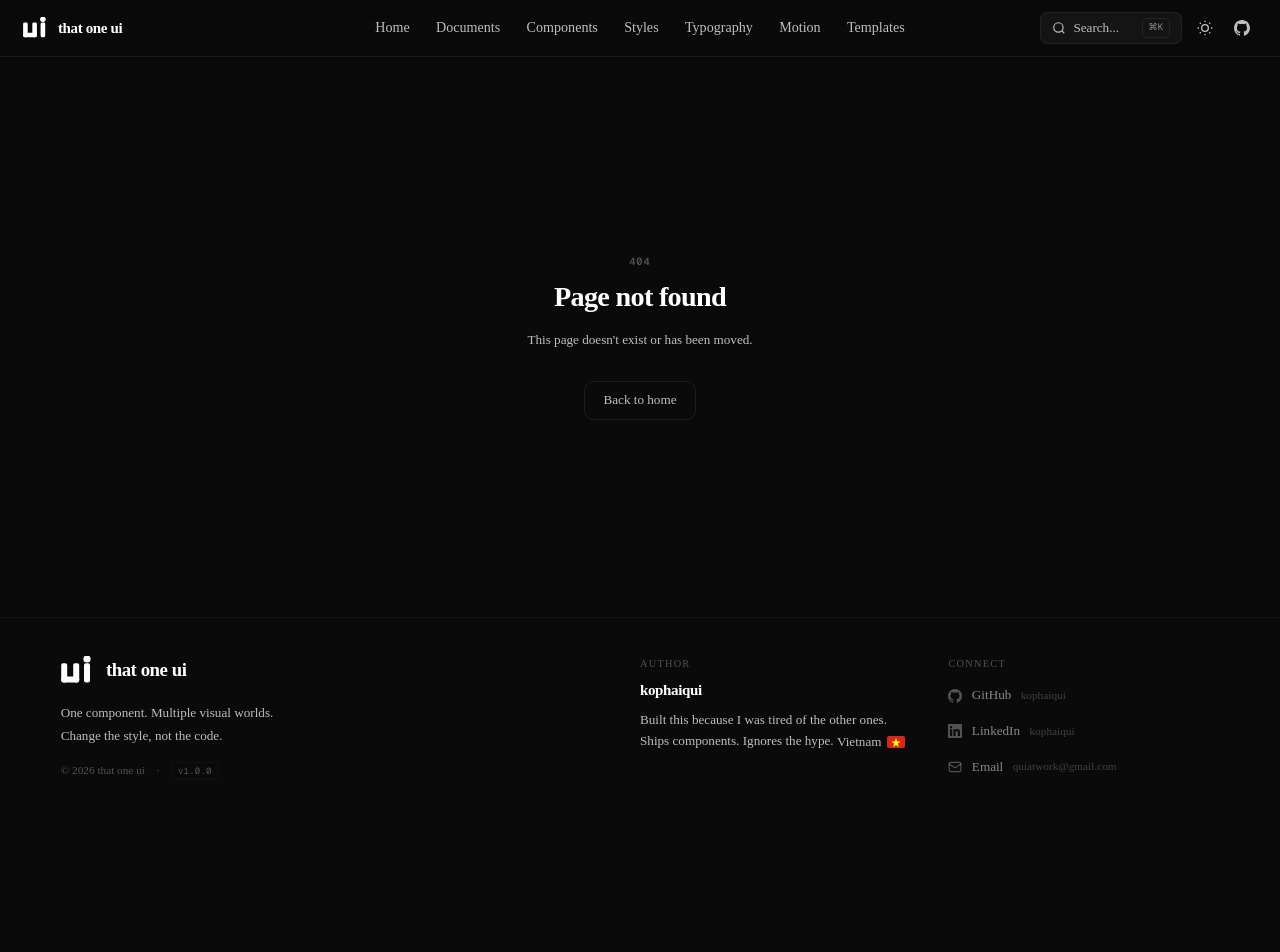
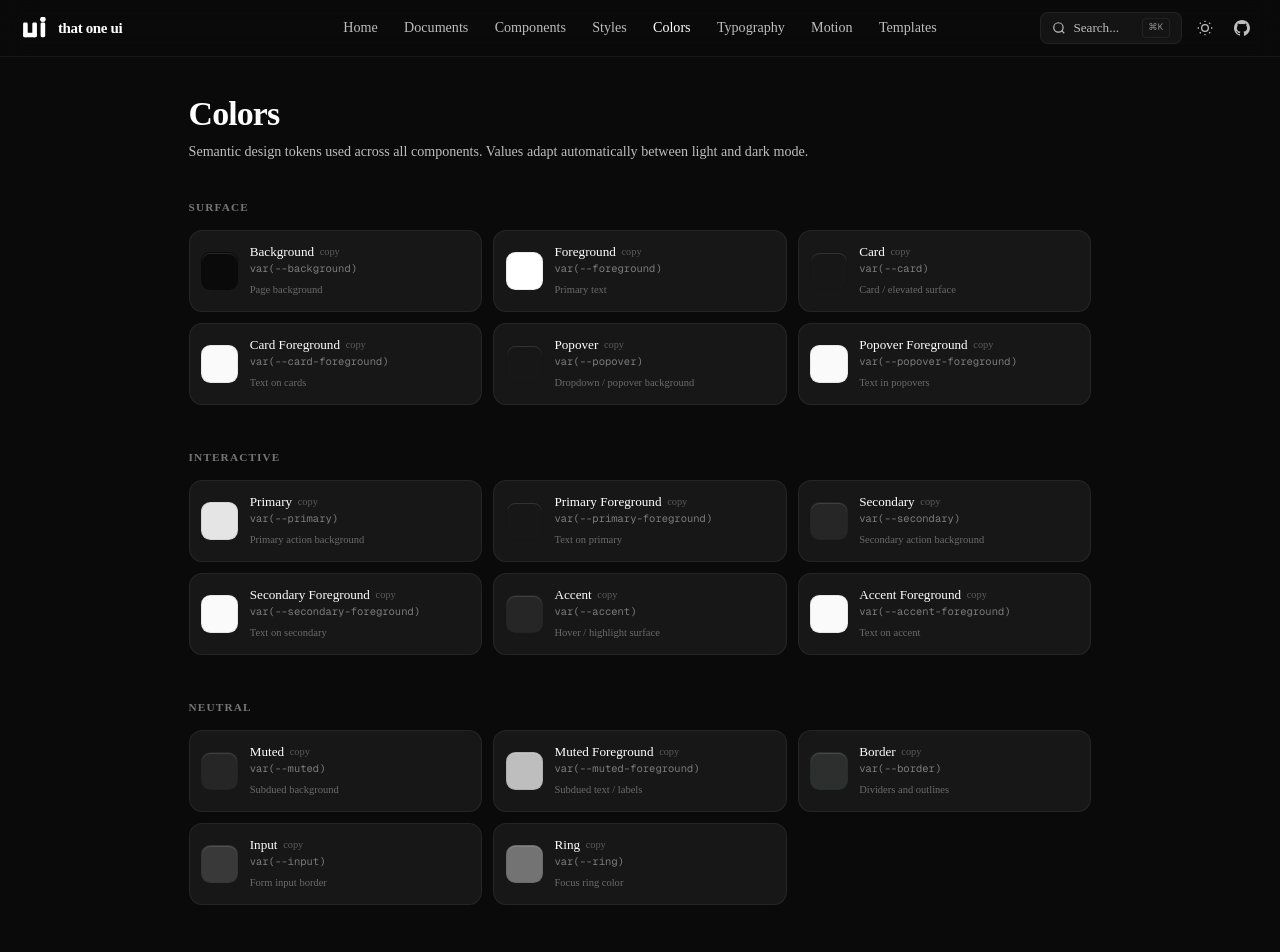
Before and after one commit to kophaiqui/ui-store, a Next.js app: page /colors in a window 1280 px wide. Before the commit this address had no page. Shown: the top 952 px of the page. Before the commit the page ends 822 px from the top, so only its background shows below. Built offline with nearby package versions, Linux system fonts and the light colour scheme.

Commit message:
feat(ui): add analytics, colors page, and glass style redesign
- add Vercel Analytics for page view tracking
- add Colors page and ColorSwatch component
- add Colors link to header navigation
- redesign glass button style: gradient fills, backdrop-blur-md, outer glows

```diff
--- /dev/null
+++ b/app/colors/page.tsx
@@ -0,0 +1,86 @@
+import type { Metadata } from "next";
+import { ColorSwatch } from "@/components/shared/ColorSwatch";
+
+export const metadata: Metadata = { title: "Colors" };
+
+type Token = { var: string; label: string; description: string };
+type Group = { title: string; tokens: Token[] };
+
+const GROUPS: Group[] = [
+  {
+    title: "Surface",
+    tokens: [
+      { var: "--background",        label: "Background",        description: "Page background" },
+      { var: "--foreground",        label: "Foreground",        description: "Primary text" },
+      { var: "--card",              label: "Card",              description: "Card / elevated surface" },
+      { var: "--card-foreground",   label: "Card Foreground",   description: "Text on cards" },
+      { var: "--popover",           label: "Popover",           description: "Dropdown / popover background" },
+      { var: "--popover-foreground",label: "Popover Foreground",description: "Text in popovers" },
+    ],
+  },
+  {
+    title: "Interactive",
+    tokens: [
+      { var: "--primary",             label: "Primary",             description: "Primary action background" },
+      { var: "--primary-foreground",  label: "Primary Foreground",  description: "Text on primary" },
+      { var: "--secondary",           label: "Secondary",           description: "Secondary action background" },
+      { var: "--secondary-foreground",label: "Secondary Foreground",description: "Text on secondary" },
+      { var: "--accent",              label: "Accent",              description: "Hover / highlight surface" },
+      { var: "--accent-foreground",   label: "Accent Foreground",   description: "Text on accent" },
+    ],
+  },
+  {
+    title: "Neutral",
+    tokens: [
+      { var: "--muted",            label: "Muted",            description: "Subdued background" },
+      { var: "--muted-foreground", label: "Muted Foreground", description: "Subdued text / labels" },
+      { var: "--border",           label: "Border",           description: "Dividers and outlines" },
+      { var: "--input",            label: "Input",            description: "Form input border" },
+      { var: "--ring",             label: "Ring",             description: "Focus ring color" },
+    ],
+  },
+  {
+    title: "Feedback",
+    tokens: [
+      { var: "--destructive", label: "Destructive", description: "Error / danger actions" },
+    ],
+  },
+  {
+    title: "Charts",
+    tokens: [
+      { var: "--chart-1", label: "Chart 1", description: "Primary chart series" },
+      { var: "--chart-2", label: "Chart 2", description: "Secondary chart series" },
+      { var: "--chart-3", label: "Chart 3", description: "Tertiary chart series" },
+      { var: "--chart-4", label: "Chart 4", description: "Quaternary chart series" },
+      { var: "--chart-5", label: "Chart 5", description: "Quinary chart series" },
+    ],
+  },
+];
+
+export default function ColorsPage() {
+  return (
+    <div className="mx-auto max-w-5xl px-8 py-10">
+      <div className="mb-10">
+        <h1 className="mb-2 text-4xl font-bold tracking-tight">Colors</h1>
+        <p className="text-[0.9375rem] leading-relaxed text-muted-foreground">
+          Semantic design tokens used across all components. Values adapt automatically between light and dark mode.
+        </p>
+      </div>
+
+      <div className="space-y-12">
+        {GROUPS.map((group) => (
+          <section key={group.title}>
+            <h2 className="mb-4 text-xs font-semibold uppercase tracking-widest text-muted-foreground/60">
+              {group.title}
+            </h2>
+            <div className="grid grid-cols-1 gap-3 sm:grid-cols-2 lg:grid-cols-3">
+              {group.tokens.map((token) => (
+                <ColorSwatch key={token.var} token={token.var} label={token.label} description={token.description} />
+              ))}
+            </div>
+          </section>
+        ))}
+      </div>
+    </div>
+  );
+}
--- a/app/layout.tsx
+++ b/app/layout.tsx
@@ -4,6 +4,7 @@ import "./globals.css";
 import { ThemeProvider } from "@/components/shared/ThemeProvider";
 import Header from "@/components/layout/Header";
 import Footer from "@/components/layout/Footer";
+import { Analytics } from "@vercel/analytics/next";
 
 const geistSans = Geist({
   variable: "--font-geist-sans",
@@ -35,6 +36,7 @@ export default function RootLayout({
           <main className="flex-1">{children}</main>
           <Footer />
         </ThemeProvider>
+        <Analytics />
       </body>
     </html>
   );
--- a/components/layout/Header.tsx
+++ b/components/layout/Header.tsx
@@ -8,6 +8,7 @@ const NAV = [
   { label: "Documents",  href: "/documents"  },
   { label: "Components", href: "/components" },
   { label: "Styles",     href: "/style"      },
+  { label: "Colors",     href: "/colors"     },
   { label: "Typography", href: "/fonts"      },
   { label: "Motion",     href: "/motion"     },
   { label: "Templates",  href: "/template"   },
--- /dev/null
+++ b/components/shared/ColorSwatch.tsx
@@ -0,0 +1,48 @@
+"use client";
+
+import { useState } from "react";
+import { cn } from "@/lib/utils";
+
+type Props = { token: string; label: string; description: string };
+
+export function ColorSwatch({ token, label, description }: Props) {
+  const [copied, setCopied] = useState(false);
+
+  function copy() {
+    navigator.clipboard.writeText(`var(${token})`);
+    setCopied(true);
+    setTimeout(() => setCopied(false), 1500);
+  }
+
+  return (
+    <button
+      onClick={copy}
+      className="group flex items-center gap-3 rounded-xl border border-border/60 bg-card p-3 text-left transition-colors hover:border-border"
+    >
+      {/* Swatch */}
+      <div
+        className="h-10 w-10 shrink-0 rounded-lg border border-black/8 shadow-[inset_0_1px_0_rgba(255,255,255,0.12)]"
+        style={{ backgroundColor: `var(${token})` }}
+      />
+
+      {/* Labels */}
+      <div className="min-w-0 flex-1">
+        <div className="flex items-center gap-1.5">
+          <span className="text-sm font-medium text-foreground">{label}</span>
+          <span
+            className={cn(
+              "text-[0.6875rem] font-medium transition-colors duration-150",
+              copied ? "text-emerald-400" : "text-muted-foreground/40 group-hover:text-muted-foreground/70"
+            )}
+          >
+            {copied ? "copied!" : "copy"}
+          </span>
+        </div>
+        <code className="block truncate font-mono text-[0.7rem] text-muted-foreground/60">
+          var({token})
+        </code>
+        <span className="text-[0.7rem] text-muted-foreground/50">{description}</span>
+      </div>
+    </button>
+  );
+}
--- a/designs/inputs/button/styles/glass.ts
+++ b/designs/inputs/button/styles/glass.ts
@@ -2,7 +2,7 @@ export type { ButtonStyleConfig, ButtonVariant, ButtonSize, ButtonShape } from "
 import type { ButtonStyleConfig } from "./default";
 
 export const glassStyle: ButtonStyleConfig = {
-  base: "inline-flex items-center justify-center font-medium whitespace-nowrap transition-all duration-150 ease-out focus-visible:outline-none focus-visible:ring-2 focus-visible:ring-offset-2 focus-visible:ring-offset-background backdrop-blur-sm active:scale-[0.97]",
+  base: "inline-flex items-center justify-center font-medium whitespace-nowrap transition-all duration-200 ease-out focus-visible:outline-none focus-visible:ring-2 focus-visible:ring-offset-2 focus-visible:ring-offset-background backdrop-blur-md active:scale-[0.97]",
   sizes: {
     sm: { base: "h-7 px-3 gap-1.5",  square: "size-7",  text: "text-xs" },
     md: { base: "h-9 px-4 gap-2",    square: "size-9",  text: "text-sm" },
@@ -14,34 +14,34 @@ export const glassStyle: ButtonStyleConfig = {
   },
   variants: {
     solid: {
-      base:  "bg-sky-400/20 border border-sky-400/30 text-sky-200 shadow-[inset_0_1px_0_rgba(255,255,255,0.15),0_1px_3px_rgba(0,0,0,0.4)]",
-      hover: "hover:bg-sky-400/30 hover:border-sky-400/50 hover:text-sky-100",
-      focus: "focus-visible:ring-sky-400/50",
+      base:  "bg-gradient-to-b from-sky-400/25 to-sky-400/15 border border-sky-400/40 text-sky-100 shadow-[inset_0_1px_0_rgba(255,255,255,0.20),0_0_14px_rgba(56,189,248,0.22),0_2px_8px_rgba(0,0,0,0.40)]",
+      hover: "hover:from-sky-400/35 hover:to-sky-400/22 hover:border-sky-400/55 hover:text-white hover:shadow-[inset_0_1px_0_rgba(255,255,255,0.25),0_0_20px_rgba(56,189,248,0.32),0_2px_8px_rgba(0,0,0,0.40)]",
+      focus: "focus-visible:ring-sky-400/60",
     },
     outline: {
-      base:  "border border-white/15 bg-white/6 text-foreground/80 shadow-[inset_0_1px_0_rgba(255,255,255,0.08)]",
-      hover: "hover:bg-white/8 hover:border-white/25 hover:text-foreground",
+      base:  "bg-gradient-to-b from-white/10 to-white/4 border border-white/20 text-foreground/85 shadow-[inset_0_1px_0_rgba(255,255,255,0.14),0_2px_8px_rgba(0,0,0,0.30)]",
+      hover: "hover:from-white/14 hover:to-white/8 hover:border-white/30 hover:text-foreground",
       focus: "focus-visible:ring-sky-400/50",
     },
     ghost: {
-      base:  "bg-transparent text-foreground/70",
+      base:  "bg-transparent text-foreground/65",
       hover: "hover:bg-white/8 hover:text-foreground",
       focus: "focus-visible:ring-sky-400/50",
     },
     soft: {
-      base:  "bg-white/8 text-foreground border border-white/10 shadow-[inset_0_1px_0_rgba(255,255,255,0.08)]",
-      hover: "hover:bg-white/12",
+      base:  "bg-gradient-to-b from-white/12 to-white/6 text-foreground border border-white/14 shadow-[inset_0_1px_0_rgba(255,255,255,0.14),0_1px_4px_rgba(0,0,0,0.25)]",
+      hover: "hover:from-white/16 hover:to-white/10 hover:border-white/22",
       focus: "focus-visible:ring-sky-400/50",
     },
     link: {
-      base:  "bg-transparent text-foreground/80 underline-offset-4 px-0 rounded-none h-auto",
-      hover: "hover:text-foreground hover:underline",
+      base:  "bg-transparent text-sky-300/80 underline-offset-4 px-0 rounded-none h-auto",
+      hover: "hover:text-sky-200 hover:underline",
       focus: "focus-visible:ring-sky-400/50",
     },
     destructive: {
-      base:  "bg-red-400/10 border border-red-400/20 text-red-300 shadow-[inset_0_1px_0_rgba(255,255,255,0.06)]",
-      hover: "hover:bg-red-400/20 hover:border-red-400/30 hover:text-red-200",
-      focus: "focus-visible:ring-red-400/50",
+      base:  "bg-gradient-to-b from-red-400/18 to-red-400/10 border border-red-400/30 text-red-200 shadow-[inset_0_1px_0_rgba(255,255,255,0.10),0_0_10px_rgba(248,113,113,0.18),0_2px_8px_rgba(0,0,0,0.40)]",
+      hover: "hover:from-red-400/28 hover:to-red-400/18 hover:border-red-400/45 hover:text-red-100 hover:shadow-[inset_0_1px_0_rgba(255,255,255,0.14),0_0_16px_rgba(248,113,113,0.28),0_2px_8px_rgba(0,0,0,0.40)]",
+      focus: "focus-visible:ring-red-400/60",
     },
   },
   disabled: "opacity-40",
--- a/package.json
+++ b/package.json
@@ -16,6 +16,7 @@
     "@mdx-js/react": "^3.1.1",
     "@next/mdx": "^16.2.9",
     "@tailwindcss/typography": "^0.5.20",
+    "@vercel/analytics": "^2.0.1",
     "class-variance-authority": "^0.7.1",
     "clsx": "^2.1.1",
     "highlight.js": "^11.11.1",
```
Also changed, not shown: 1 other file (tests, documents, lock files or other folders).
